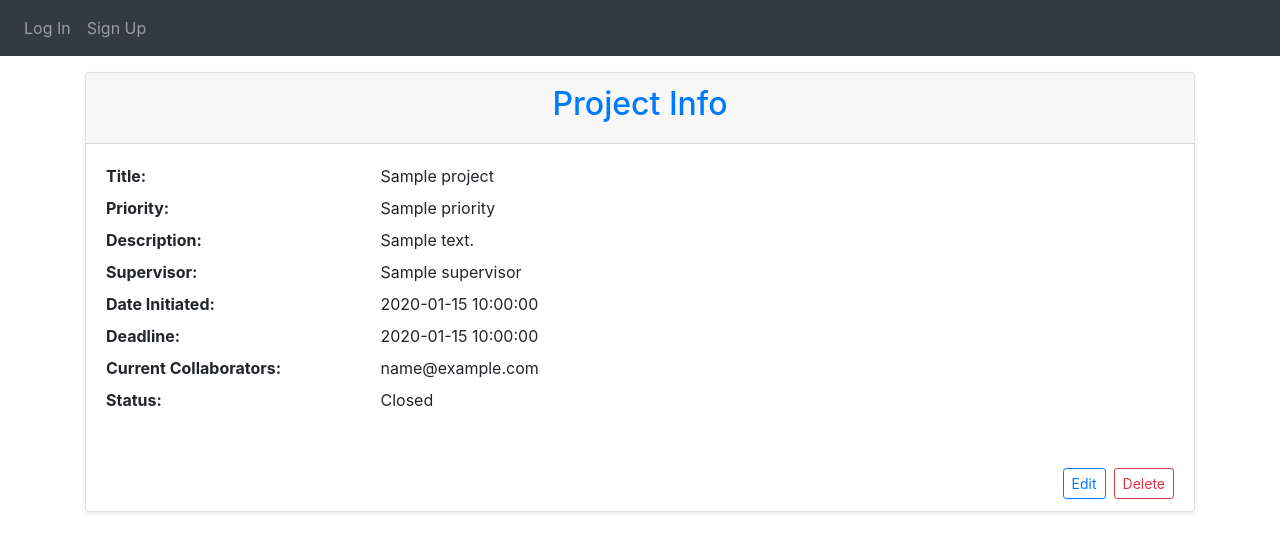
After one commit to karbyshevillia/Gouvernement, a Flask app: template website/templates/projects_info.html in a window 1280 px wide. The commit adds this page. Shown: the top 552 px of the page. Run offline with Flask 3, Linux system fonts and the light colour scheme; the template is opened without the code that fills it: most values are stand-ins (such as "Sample title", 1, 10 or a date in 2020); parts of the project's set-up code (start-up, migrations or seed data) failed here and were passed over; some libraries are stand-ins or nearby versions.

Commit message:
Added search bar to projects view, added project info view for each project

```diff
--- /dev/null
+++ b/website/templates/projects_info.html
@@ -0,0 +1,52 @@
+{% extends "base.html" %}
+
+{% block title %}Projects{% endblock %}
+
+{% block content %}
+<div class="card my-3 shadow-sm">
+  <div class="card-header bg-gray text-primary">
+    <h2 class="text-center">Project Info</h2>
+  </div>
+  <div class="card-body">
+    <dl class="row">
+      <dt class="col-sm-3">Title:</dt>
+      <dd class="col-sm-9">{{ project.title }}</dd>
+
+      <dt class="col-sm-3">Priority:</dt>
+      <dd class="col-sm-9">{{ project.priority }}</dd>
+
+      <dt class="col-sm-3">Description:</dt>
+      <dd class="col-sm-9">{{ project.description }}</dd>
+
+      <dt class="col-sm-3">Supervisor:</dt>
+      <dd class="col-sm-9">{{ supervisor }}</dd>
+
+      <dt class="col-sm-3">Date Initiated:</dt>
+      <dd class="col-sm-9">{{ project.creation_date }}</dd>
+
+      <dt class="col-sm-3">Deadline:</dt>
+      <dd class="col-sm-9">{{ project.deadline }}</dd>
+
+      <dt class="col-sm-3">Current Collaborators:</dt>
+      <dd class="col-sm-9">
+        {% for email in collaborator_emails %}
+          {{ email }}<br>
+        {% endfor %}
+      </dd>
+
+      <dt class="col-sm-3">Status:</dt>
+      <dd class="col-sm-9">
+        {{ "Open" if project.status else "Closed" }}
+      </dd>
+    </dl>
+  </div>
+  <div class="card-footer bg-white border-top-0 d-flex justify-content-end">
+    <a href="" class="btn btn-sm btn-outline-primary mr-2">
+      Edit
+    </a>
+    <form action="" method="POST" style="display:inline;">
+      <button type="submit" class="btn btn-sm btn-outline-danger">Delete</button>
+    </form>
+  </div>
+</div>
+{% endblock %}
```
Also changed, not shown: website/templates/projects.html (+13 -4 lines), website/templates/projects_edit.html (+1 -69 lines), website/templates/projects_init.html (added, +69 -0 lines), website/views.py (+25 -4 lines).
